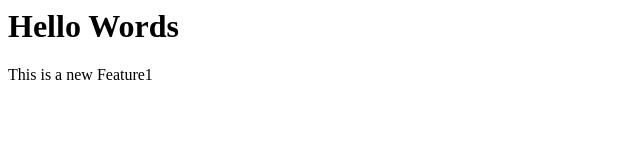
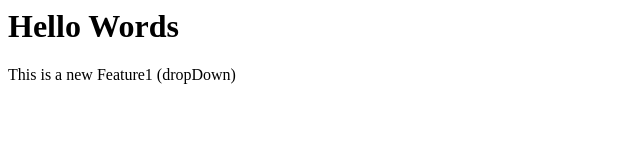
Before and after one commit to WankhadePriyu/firstproject, a plain HTML site: page index.html in a window 1280 px wide. Shown: the full height of the page, 0-640 px from the left. Drawn offline with Linux system fonts and the light colour scheme.

Commit message:
add dropdwon

```diff
--- a/index.html
+++ b/index.html
@@ -1,3 +1,3 @@
 <h1>Hello Words</h1>
 
-<p>This is a new Feature1</p>
+<p>This is a new Feature1 (dropDown)</p>
```
